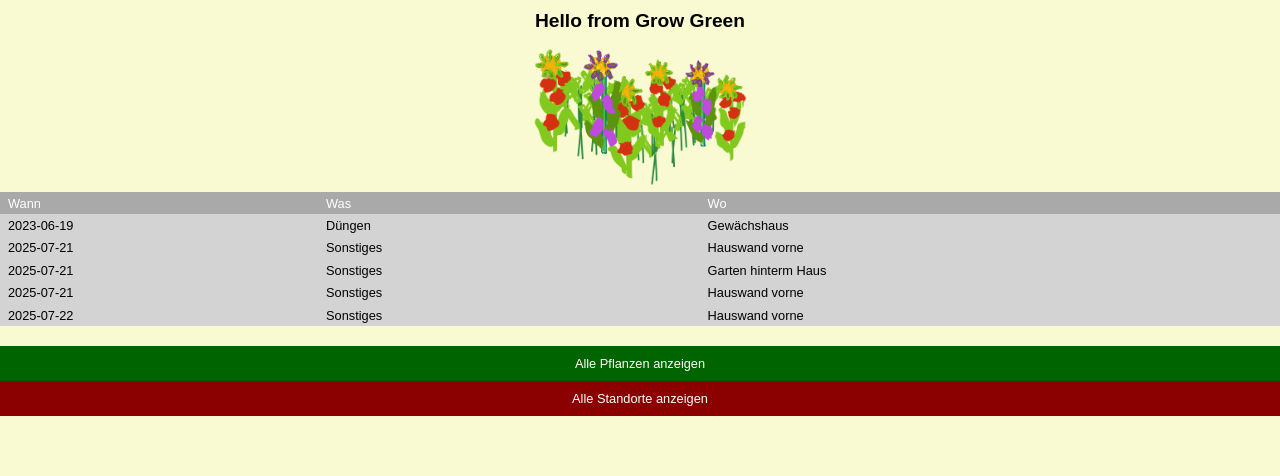
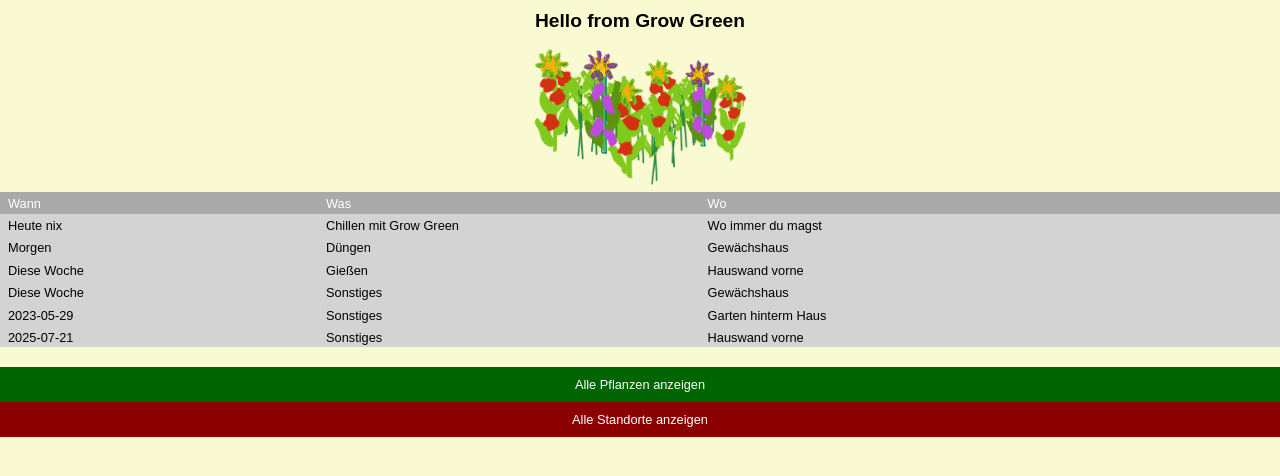
Before and after one commit to frank12421/capstone-project, a Next.js app: page / in a window 1280 px wide. Shown: the top 476 px of the page. Built offline with nearby package versions, Linux system fonts and the light colour scheme.

Commit message:
fixed problem with no date today

```diff
--- a/components/ShowDateList.js
+++ b/components/ShowDateList.js
@@ -5,7 +5,7 @@ import { useState } from "react";
 const StyeldDatesList = styled.section`
   width: 100%;
   margin: 0;
-  max-height: 140px;
+  max-height: 155px;
   display: flex;
   flex-direction: column;
   background-color: lightgrey;
@@ -22,13 +22,14 @@ const StyledDatesListRow = styled.ul`
   justify-items: start;
   list-style: none;
   padding-left: 0.5rem;
-  cursor: ${(props) => (props.$head ? "" : "pointer")};
+
   position: ${(props) => (props.$head ? "sticky" : "static")};
   top: ${(props) => (props.$head ? "0px" : "20px")};
   background-color: ${(props) => (props.$head ? "darkgray" : "")};
   color: ${(props) => (props.$head ? "white" : "black")};
+  cursor: ${(props) => (props.$hover ? "pointer" : "")};
   &:hover {
-    font-weight: ${(props) => (props.$head ? 300 : 900)};
+    font-weight: ${(props) => (props.$hover ? 900 : 300)};
   }
 `;
 
@@ -71,17 +72,27 @@ export default function ShowDateList({ dates, places }) {
   function handelClickDate(index) {
     setClickIndex(index);
   }
+  function DateListRow({ date, index }) {
+    let wert;
+    const currentDate = moment().format("YYYY-MM-DD");
+    const tomorrowDate = moment().add(1, "d").format("YYYY-MM-DD");
+    const thisDate = date.data.date;
 
-  function DefineWhen({ date }) {
-    if (date === moment().format(`YYYY-MM-DD`)) {
-      return <>Heute</>;
-    } else if (date === moment().add(1, `d`).format(`YYYY-MM-DD`)) {
-      return <>Morgen</>;
-    } else if (moment(date).week() === moment().week()) {
-      return <>Diese Woche</>;
-    } else {
-      return <>{date}</>;
-    }
+    thisDate === currentDate
+      ? (wert = "Heute")
+      : thisDate === tomorrowDate
+      ? (wert = "Morgen")
+      : moment(thisDate).week() === moment().week()
+      ? (wert = "Diese Woche")
+      : (wert = thisDate);
+
+    return (
+      <StyledDatesListRow $hover onClick={() => handelClickDate(index)}>
+        <p>{wert}</p>
+        <p>{date.data.promptlist}</p>
+        <FindPlace locationId={date.location} />
+      </StyledDatesListRow>
+    );
   }
 
   function FindPlace({ locationId }) {
@@ -107,6 +118,17 @@ export default function ShowDateList({ dates, places }) {
     );
   }
 
+  function CheckNoToday({ date, index }) {
+    if (index === 0 && date.data.date !== moment().format("YYYY-MM-DD"))
+      return (
+        <StyledDatesListRow>
+          <p>Heute nix</p>
+          <p>Chillen mit Grow Green</p>
+          <p>Wo immer du magst</p>
+        </StyledDatesListRow>
+      );
+  }
+
   return (
     <>
       {clickindex === null ? (
@@ -116,21 +138,16 @@ export default function ShowDateList({ dates, places }) {
             <p key="was">Was</p>
             <p key="wo">Wo</p>
           </StyledDatesListRow>
-          {dates.length !== 0 &&
+          {dates.length !== 0 ? (
             sortDates.map((date, index) => (
-              <StyledDatesListRow
-                key={date.id}
-                onClick={() => handelClickDate(index)}
-              >
-                <p>
-                  <DefineWhen date={date.data.date} />
-                </p>
-                <>{date.data.promptlist}</>
-                <p>
-                  <FindPlace locationId={date.location} />
-                </p>
-              </StyledDatesListRow>
-            ))}
+              <>
+                <CheckNoToday key="heutenix" date={date} index={index} />
+                <DateListRow key={date.id} date={date} index={index} />
+              </>
+            ))
+          ) : (
+            <StyledDatesListRow>Keine Termine</StyledDatesListRow>
+          )}
         </StyeldDatesList>
       ) : (
         <StyeldDatesList>
--- a/db/db.js
+++ b/db/db.js
@@ -3,7 +3,7 @@ export const plants = [
     id: "1",
     name: "Golden Heart",
     type: "Ochsenherz",
-    plantingdate: "2023-05-05",
+    plantingdate: "2023-05-23",
     plantheight: 180,
     cultivation_suitability: "Dach",
     location: "Hauswand vorne",
@@ -12,7 +12,7 @@ export const plants = [
     id: "2",
     name: "Berner Rose",
     type: "Normal",
-    plantingdate: "2023-05-05",
+    plantingdate: "2023-05-24",
     plantheight: 180,
     cultivation_suitability: "Freiland",
     location: "Hauswand hinten",
@@ -21,7 +21,7 @@ export const plants = [
     id: "3",
     name: "Black Cherry",
     type: "Cherrytomate",
-    plantingdate: "2023-05-05",
+    plantingdate: "2023-05-25",
     plantheight: 120,
     cultivation_suitability: "Freiland",
     location: "Garten hinten",
@@ -100,7 +100,7 @@ export const defaultdates = [
     location: "1",
     data: {
       dateform: "single",
-      date: "2023-06-19",
+      date: "2023-05-24",
       time: "03:59",
       promptlist: "Düngen",
       description: "Immer nur das guet zeug nehmen, bitte.",
@@ -111,7 +111,7 @@ export const defaultdates = [
     location: "2",
     data: {
       dateform: "single",
-      date: "2023-05-20",
+      date: "2023-05-27",
       time: "03:59",
       promptlist: "Gießen",
       description: "Gib alles!",
@@ -122,7 +122,7 @@ export const defaultdates = [
     location: "4",
     data: {
       dateform: "single",
-      date: "2023-05-21",
+      date: "2023-05-29",
       time: "03:59",
       promptlist: "Sonstiges",
       description: "Gib alles!",
@@ -133,7 +133,7 @@ export const defaultdates = [
     location: "1",
     data: {
       dateform: "series",
-      date: "2023-05-22",
+      date: "2023-05-27",
       datefrequency: "hour",
       time: "03:59",
       promptlist: "Sonstiges",
```
